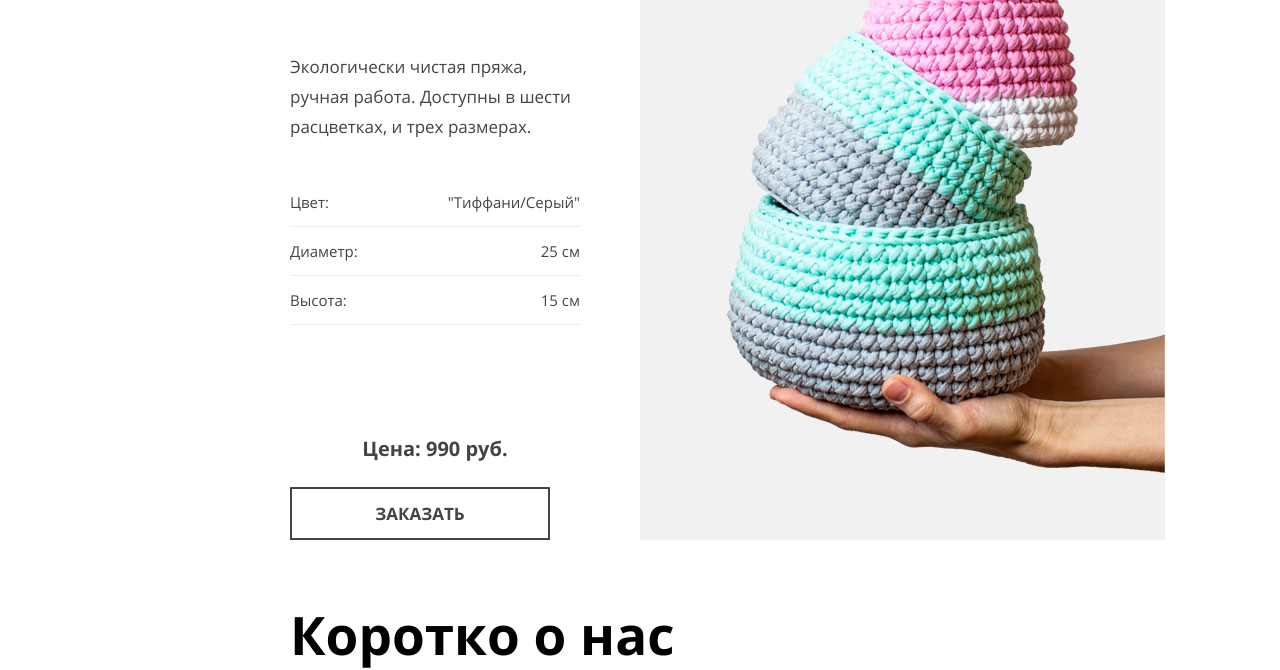
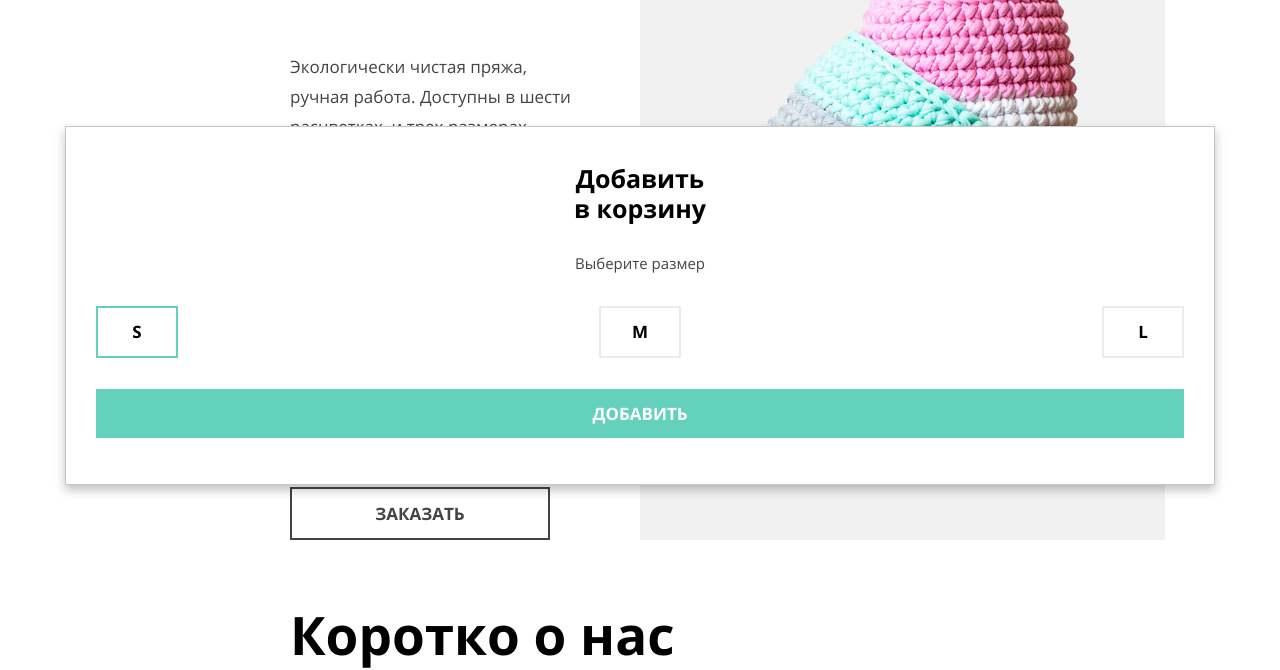
Before and after one commit to RinatR/mishka, a website: page index.html in a window 1280 px wide. Shown: the part 920-1590 px from the top of the page. Drawn offline with nearby package versions, Linux system fonts and the light colour scheme; files that its build step writes are made by us from their sources.

Commit message:
add basket popup

```diff
--- a/index.html
+++ b/index.html
@@ -9,7 +9,7 @@
 <body>
   <div class="page-wrapper">
     <header class="page-header">
-      <nav class="menu menu--closed">
+      <nav class="menu menu--opened">
         <button class="menu__toggle" type="button"> </button>
         <ul class="menu__list">
           <li class="menu__item">
@@ -191,6 +191,16 @@
         </a>
       </div>
     </footer>
+    <div class="basket-modal basket-modal--active">
+      <h2 class="basket-modal__title">Добавить <br> в корзину</h2>
+      <span class="basket-modal__subtitle">Выберите размер</span>
+      <div class="basket-modal__sizes">
+        <div class="basket-modal__size basket-modal__size--checked">S</div>
+        <div class="basket-modal__size">M</div>
+        <div class="basket-modal__size">L</div>
+      </div>
+      <input class="btn btn--basket" type="button" value="Добавить">
+    </div>
   </div>
   <svg style="display:none" xmlns="http://www.w3.org/2000/svg">
     <symbol id="htmlacademy" viewBox="0 0 26.943 34.09"> <path fill="#46c1ae" d="M13.62,0.017L13.472,0L0,1.412v24.661l13.473,8.017l13.43-7.99l0.042-0.025V1.412L13.62,0.017z M25.019,12.127L13.495,5.334 L13.494,5.23l-0.087,0.05l-0.088-0.056v0.109L1.925,12.118V3.147l11.548-1.212l11.547,1.212V12.127z M13.405,6.787L24.923,13.5 l-4.479,2.64l-7.093-4.221l-0.014,1.415l5.904,3.513l-0.86,0.507l-5.03-2.992l-0.014,1.415l3.827,2.275l-0.782,0.523l-3.031-1.787 l-0.014,1.413l1.853,1.091l-1.8,1.081L2.034,13.622L13.405,6.787z M1.925,15.127l11.411,6.791l0.016,1.044L5.41,18.234L5.395,19.65 l7.979,4.795l0.018,1.076l-7.973-4.74l-0.013,1.414l8.021,4.822l0.046,0.025l8.143-4.872l-0.011-5.177l3.415-2.036v10.021 L13.472,31.85L1.925,24.979V15.127z"/></symbol>
@@ -272,5 +282,6 @@
      <path fill="#231F20" opacity="0.3"d="M283.75,378.19h-3.151l-3.407-6.814c-0.185-0.37-0.634-0.52-1.006-0.335 c-0.371,0.186-0.521,0.636-0.335,1.006l3.071,6.143h-9.138l3.072-6.143c0.185-0.371,0.035-0.821-0.335-1.006 c-0.37-0.185-0.821-0.035-1.006,0.335l-3.407,6.814h-3.151c-0.414,0-0.75,0.336-0.75,0.75s0.336,0.75,0.75,0.75h0.157l0.855,2.991 c-0.187,0.137-0.316,0.347-0.316,0.595c0,0.396,0.309,0.71,0.697,0.739l1.656,5.795h12.697l1.656-5.795 c0.388-0.028,0.698-0.344,0.698-0.739c0-0.249-0.129-0.459-0.316-0.596l0.854-2.991h0.157c0.414,0,0.75-0.336,0.75-0.75 S284.164,378.19,283.75,378.19z M279.569,388.311h-10.433l-1.224-4.284h12.881L279.569,388.311z M281.222,382.526h-13.739 l-0.81-2.836h15.359L281.222,382.526z"/>
     </symbol>
   </svg>
+
 </body>
 </html>
--- /dev/null
+++ b/less/blocks/basket-modal.less
@@ -0,0 +1,59 @@
+.basket-modal {
+  position: absolute;
+  left: 50%;
+  top: 1046px;
+  transform: translateX(-50%);
+  display: none;
+  .container();
+  padding: 36px 30px 46px 30px;
+  box-sizing: border-box;
+  text-align: center;
+  box-shadow: 0 5px 10px rgba(0, 1, 1, 0.25);
+  border: 1px solid #c6c6c6;
+  background-color: #ffffff;
+
+  &--active {
+    display: block;
+  }
+}
+
+.basket-modal__title {
+  margin-bottom: 25px;
+  font-size: @font-size-base--biggest;
+  line-height: 30px;
+  font-weight: bold;
+}
+
+.basket-modal__subtitle {
+  display: inline-block;
+  margin-bottom: 28px;
+  font-size: @font-size-base;
+  font-weight: normal;
+  line-height: 30px;
+  color: @text-color-secondary;
+}
+
+.basket-modal__sizes {
+  display: flex;
+  flex-direction: row;
+  justify-content: space-between;
+  margin-bottom: 31px;
+}
+
+.basket-modal__size {
+  width: 82px;
+  height: 52px;
+  padding: 12px 0;
+  border: 2px solid #ececec;
+  background-color: #ffffff;
+  text-align: center;
+  font-size: @font-size-base--bigger;
+  font-weight: bold;
+  box-sizing: border-box;
+  cursor: pointer;
+
+  &--checked {
+    border-color: @bg-color-green;
+  }
+
+}
--- a/less/blocks/btn.less
+++ b/less/blocks/btn.less
@@ -11,3 +11,10 @@
   box-sizing: border-box;
   outline: none;
 }
+
+.btn--basket {
+  width: 100%;
+  background-color: @bg-color-green;
+  border: none;
+  color: #ffffff;
+}
--- a/less/blocks/menu.less
+++ b/less/blocks/menu.less
@@ -174,5 +174,9 @@
         content: "";
       }
     }
+
+    .menu__list {
+      display: block;
+    }
   }
 }
--- a/less/blocks/page-wrapper.less
+++ b/less/blocks/page-wrapper.less
@@ -1,3 +1,4 @@
 .page-wrapper {
+  position: relative;
   .container();
 }
--- a/less/blocks/reviews.less
+++ b/less/blocks/reviews.less
@@ -38,6 +38,7 @@
 .reviews__text {
   margin-bottom: 36px;
   line-height: 30px;
+  font-size: @font-size-base;
   color: @text-color-secondary;
 
   @media @tablet-width {
--- a/less/style.less
+++ b/less/style.less
@@ -22,3 +22,4 @@
 @import url("blocks/production.less");
 @import url("blocks/form-wrapper.less");
 @import url("blocks/order-form.less");
+@import url("blocks/basket-modal.less");
```
Also changed, not shown: package.json (+7 -8 lines), 1 other file.
